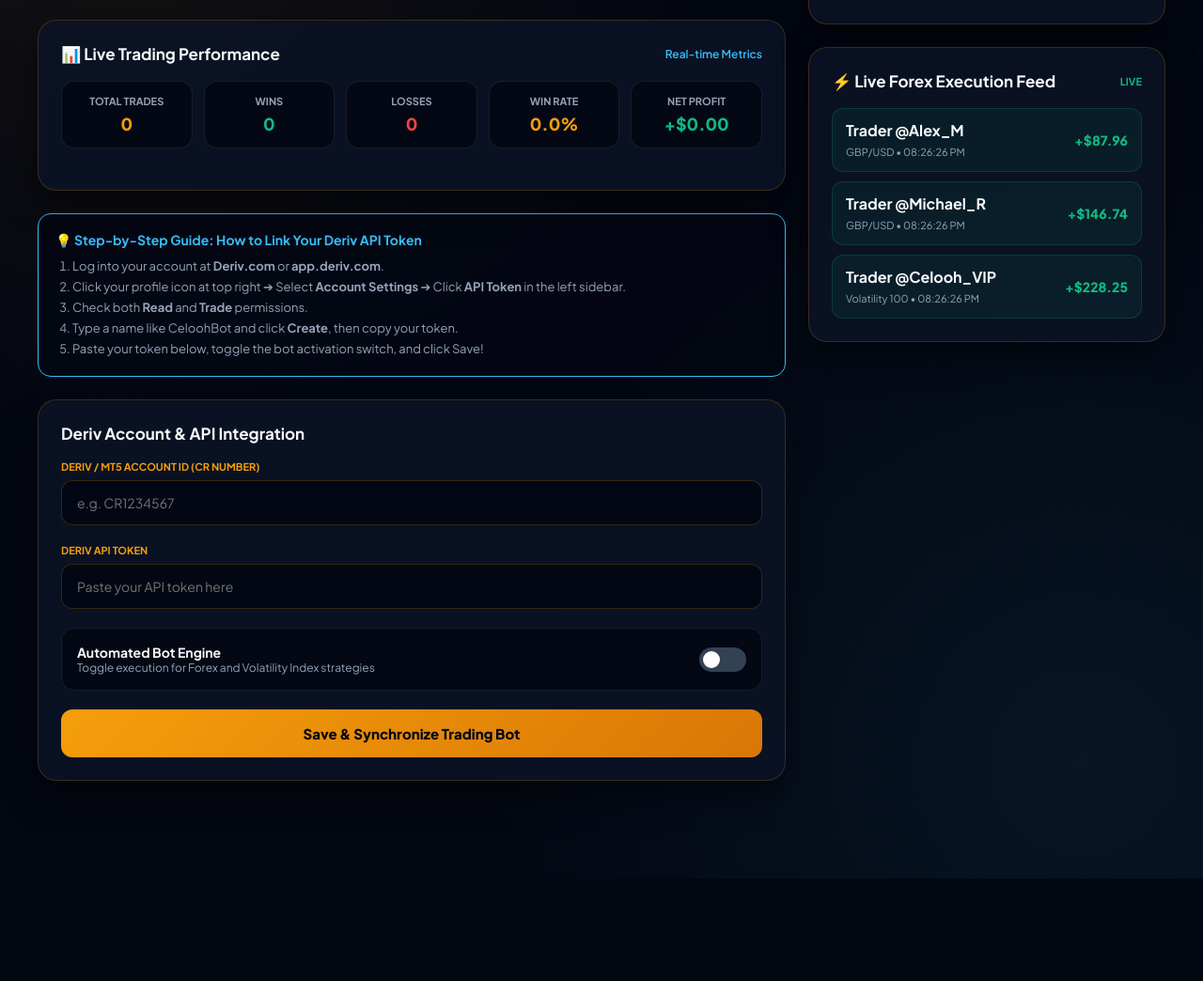
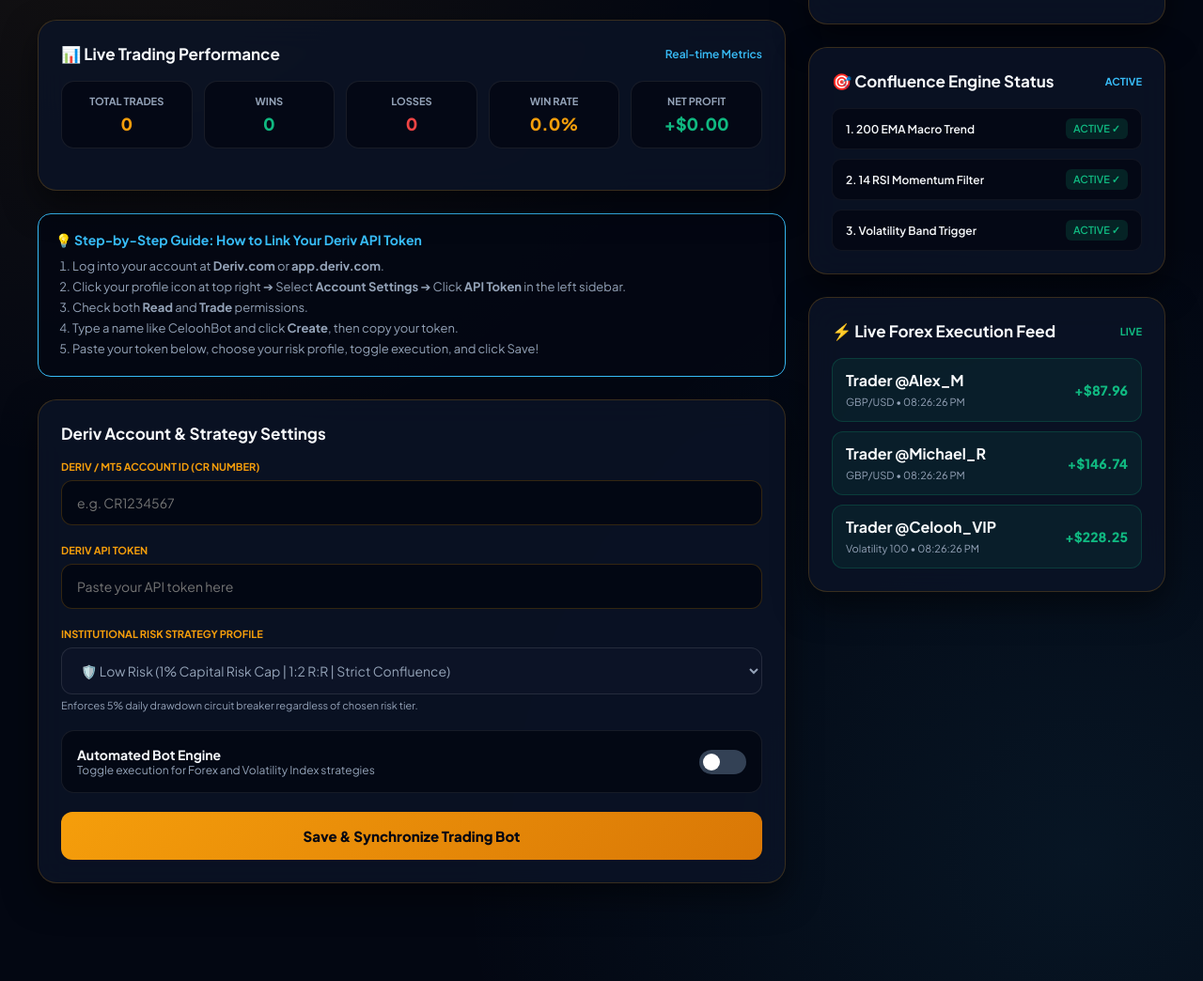
Before and after one commit to snowmanly101/deriv_trading_bot, a Django app: page / in a window 1280 px wide. Shown: the part 301-1345 px from the top of the page at 94% size. Before the commit the page ends 1236 px from the top, so only its background shows below. Run offline with Django 5.2, Linux system fonts and the light colour scheme; a user stored in the database is signed in; data comes from the database, SQL or seed files in the repository.

Commit message:
Added Institutional Risk Profile Selector and Confluence Engine UI to Dashboard

```diff
--- a/dashboard/templates/dashboard/index.html
+++ b/dashboard/templates/dashboard/index.html
@@ -255,6 +255,34 @@
             font-size: 12px;
             font-weight: 700;
         }
+
+        /* Bulletproof Confluence Indicator Pills */
+        .confluence-list {
+            display: flex;
+            flex-direction: column;
+            gap: 10px;
+            margin-top: 12px;
+        }
+
+        .confluence-item {
+            display: flex;
+            justify-content: space-between;
+            align-items: center;
+            background: rgba(3, 7, 18, 0.7);
+            padding: 10px 14px;
+            border-radius: 10px;
+            border: 1px solid rgba(255, 255, 255, 0.05);
+            font-size: 12px;
+            font-weight: 600;
+        }
+
+        .badge-check {
+            color: var(--success-green);
+            background: rgba(16, 185, 129, 0.15);
+            padding: 4px 8px;
+            border-radius: 6px;
+            font-size: 11px;
+        }
     </style>
 </head>
 <body>
@@ -285,7 +313,7 @@
         </div>
 
         <div>
-            <span style="font-size: 14px; font-weight: 600; margin-right: 12px;">Trader: <strong style="color: var(--neon-gold);">{{ username }}</strong></span>
+            <span style="font-size: 14px; font-weight: 600; margin-right: 12px;">Trader: <strong style="color: var(--neon-gold);">{{ user.username }}</strong></span>
             <a href="/logout/" class="logout-btn">Log Out</a>
         </div>
     </nav>
@@ -341,13 +369,13 @@
                     <li>Click your profile icon at top right ➔ Select <strong>Account Settings</strong> ➔ Click <strong>API Token</strong> in the left sidebar.</li>
                     <li>Check both <strong>Read</strong> and <strong>Trade</strong> permissions.</li>
                     <li>Type a name like <code>CeloohBot</code> and click <strong>Create</strong>, then copy your token.</li>
-                    <li>Paste your token below, toggle the bot activation switch, and click Save!</li>
+                    <li>Paste your token below, choose your risk profile, toggle execution, and click Save!</li>
                 </ol>
             </div>
 
             <div class="card">
                 <div class="card-header">
-                    <span class="card-title">Deriv Account & API Integration</span>
+                    <span class="card-title">Deriv Account & Strategy Settings</span>
                 </div>
 
                 <form method="POST">
@@ -368,6 +396,19 @@
                     <div class="form-group">
                         <label>Deriv API Token</label>
                         <input type="password" name="deriv_api_token" class="form-control" value="{{ profile.deriv_api_token|default:'' }}" placeholder="Paste your API token here">
+                    </div>
+
+                    <!-- Bulletproof Institutional Risk Profile Control -->
+                    <div class="form-group">
+                        <label>Institutional Risk Strategy Profile</label>
+                        <select name="risk_profile" class="form-control" style="cursor: pointer;">
+                            <option value="low" selected>🛡️ Low Risk (1% Capital Risk Cap | 1:2 R:R | Strict Confluence)</option>
+                            <option value="medium">⚖️ Medium Risk (1.5% Risk Cap | 1:2 R:R | Standard Confluence)</option>
+                            <option value="high">🚀 High Risk (2% Risk Cap | 1:1.5 R:R | Dynamic Momentum)</option>
+                        </select>
+                        <p style="font-size: 11px; color: var(--text-muted); margin-top: 5px;">
+                            Enforces 5% daily drawdown circuit breaker regardless of chosen risk tier.
+                        </p>
                     </div>
 
                     <!-- Modern Toggle Switch -->
@@ -415,6 +456,28 @@
                     {% else %}
                         <span style="color: var(--text-muted);">○ PAUSED</span>
                     {% endif %}
+                </div>
+            </div>
+
+            <!-- 3-Condition Confluence Engine Monitor -->
+            <div class="card">
+                <div class="card-header">
+                    <span class="card-title">🎯 Confluence Engine Status</span>
+                    <span style="font-size: 11px; color: var(--neon-cyan); font-weight: 700;">ACTIVE</span>
+                </div>
+                <div class="confluence-list">
+                    <div class="confluence-item">
+                        <span>1. 200 EMA Macro Trend</span>
+                        <span class="badge-check">ACTIVE ✓</span>
+                    </div>
+                    <div class="confluence-item">
+                        <span>2. 14 RSI Momentum Filter</span>
+                        <span class="badge-check">ACTIVE ✓</span>
+                    </div>
+                    <div class="confluence-item">
+                        <span>3. Volatility Band Trigger</span>
+                        <span class="badge-check">ACTIVE ✓</span>
+                    </div>
                 </div>
             </div>
 
```
